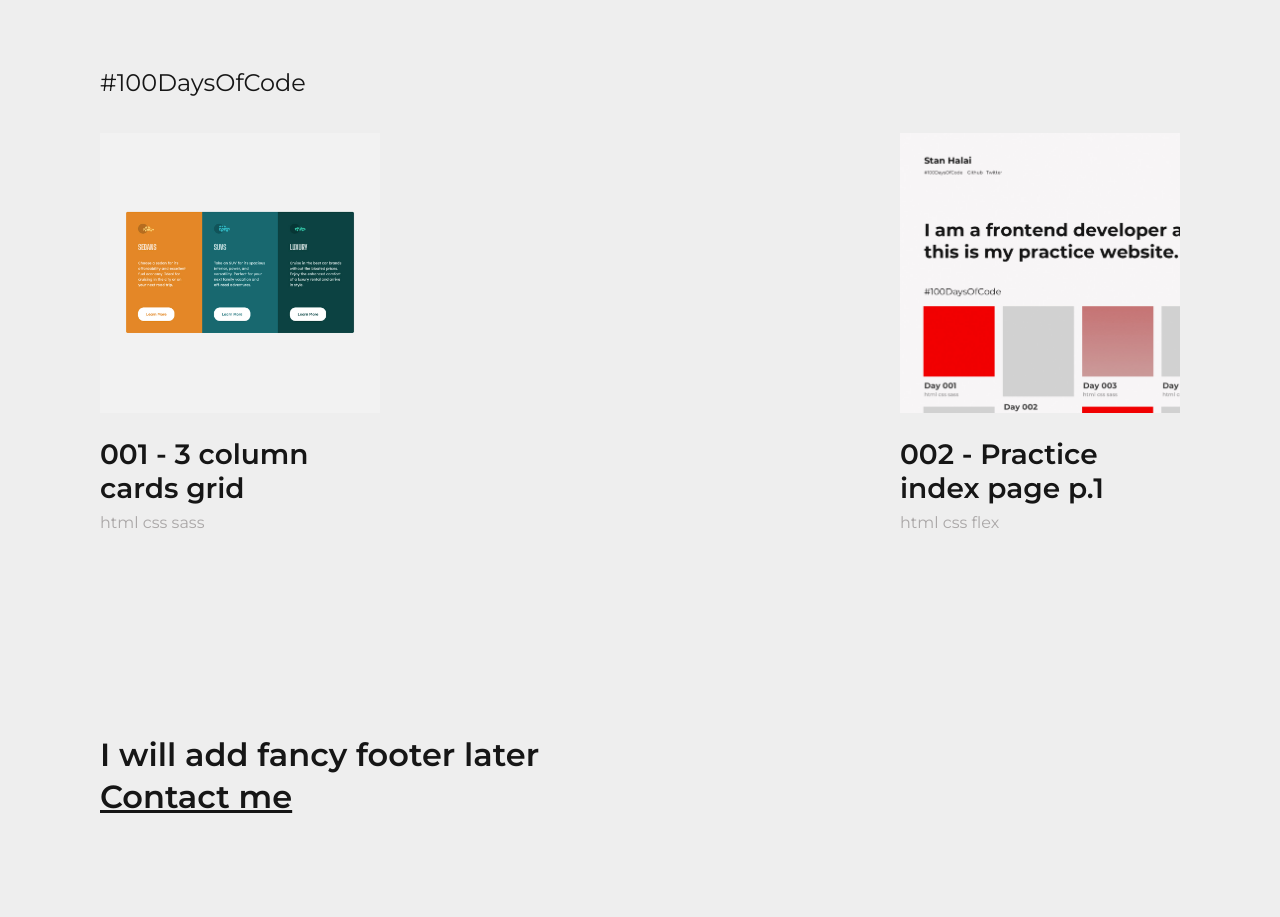
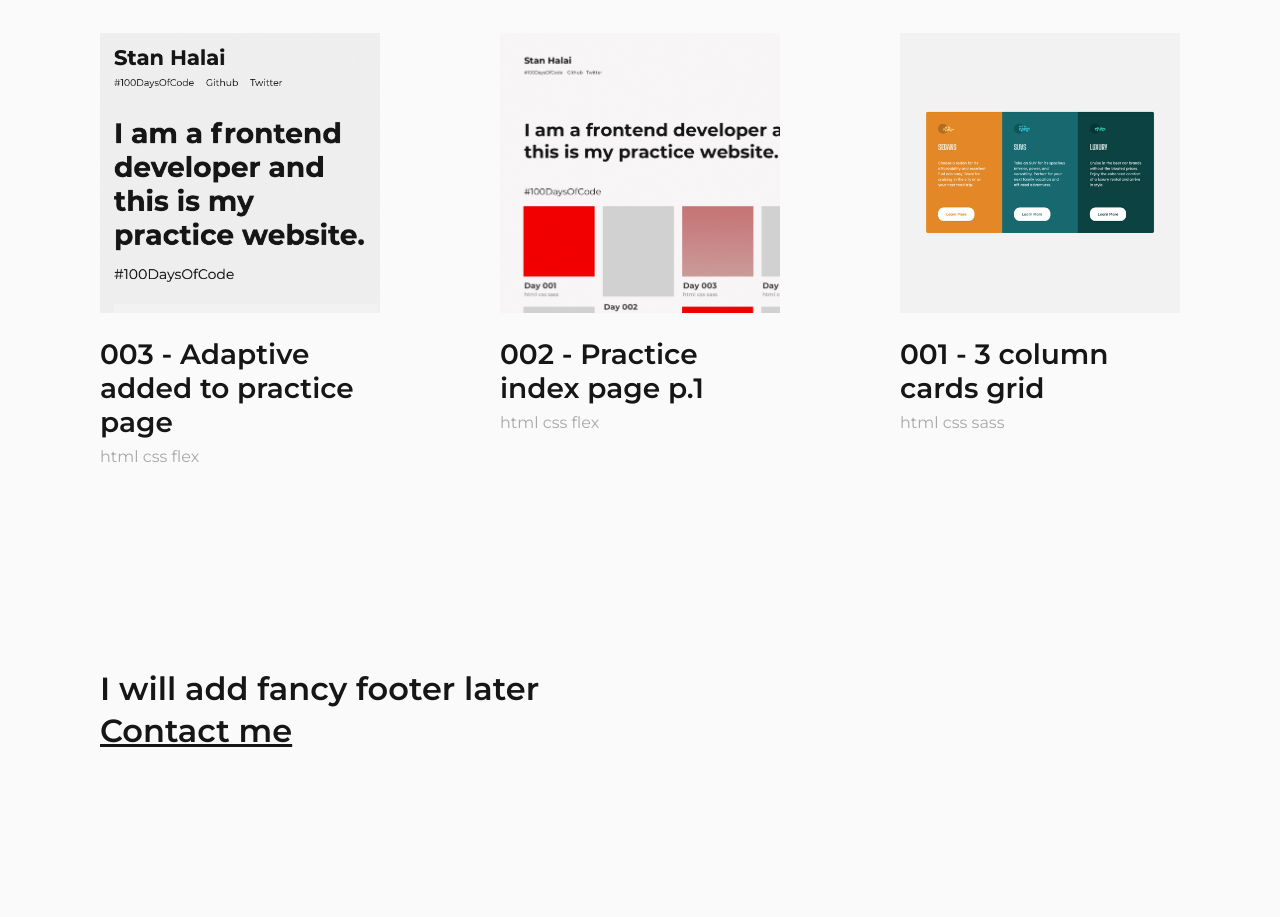
Before and after one commit to StanHalai/001-3-column-cards-htmlcss, a plain HTML site: page index.html in a window 1280 px wide. Shown: the part 687-1604 px from the top of the page. After the commit the page ends 1538 px from the top, so only its background shows below. Drawn offline with Linux system fonts and the light colour scheme.

Commit message:
adaptive version update

```diff
--- a/css/style.css
+++ b/css/style.css
@@ -1,5 +1,5 @@
 body {
-  background-color: #eeeeee;
+  background-color: #fafafa;
   font-family: "Montserrat", sans-serif;
   color: #161616;
   font-size: 1rem;
@@ -32,7 +32,9 @@ a:hover .project__img {
   padding: 0 100px;
 }
 
-.header__top,
+.header__top {
+  padding: 50px 0px;
+}
 .projects__inner {
   padding: 100px 0px;
 }
--- a/index.html
+++ b/index.html
@@ -56,16 +56,18 @@
               <div class="project__item">
                 <a
                   class="project__link"
-                  href="https://devmints.netlify.app/100days/001-three-column/"
+                  href="https://devmints.netlify.app/"
                   target="_blank"
                 >
                   <div
                     class="project__img"
-                    style="background-image: url('./img/001.jpg')"
+                    style="background-image: url('./img/003.jpg')"
                   ></div>
-                  <div class="project__title">001 - 3 column cards grid</div>
+                  <div class="project__title">
+                    003 - Adaptive added to practice page
+                  </div>
                 </a>
-                <div class="project__tags">html css sass</div>
+                <div class="project__tags">html css flex</div>
               </div>
               <!-- Project item ends -->
               <!-- Project item -->
@@ -84,6 +86,22 @@
                   </div>
                 </a>
                 <div class="project__tags">html css flex</div>
+              </div>
+              <!-- Project item ends -->
+              <!-- Project item -->
+              <div class="project__item">
+                <a
+                  class="project__link"
+                  href="https://devmints.netlify.app/100days/001-three-column/"
+                  target="_blank"
+                >
+                  <div
+                    class="project__img"
+                    style="background-image: url('./img/001.jpg')"
+                  ></div>
+                  <div class="project__title">001 - 3 column cards grid</div>
+                </a>
+                <div class="project__tags">html css sass</div>
               </div>
               <!-- Project item ends -->
             </div>
```
Also changed, not shown: img/003.jpg (added).
